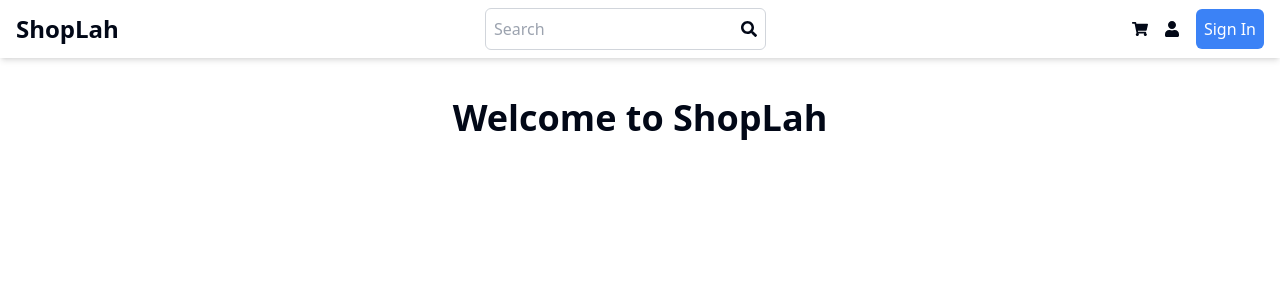
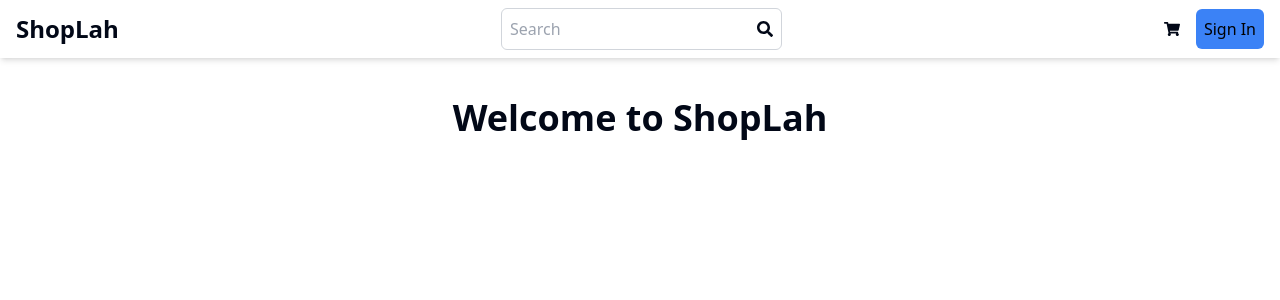
Before and after one commit to nickamirul/mern-shoplah, a React (Vite) app in the folder frontend/: page / in a window 1280 px wide. Shown: the top 300 px of the page. Built offline with nearby package versions, Linux system fonts and the light colour scheme; no server answers.

Commit message:
Change the avatar icon of the user

```diff
--- a/frontend/src/App.tsx
+++ b/frontend/src/App.tsx
@@ -5,6 +5,7 @@ import Profile from "@/pages/Profile"
 import SignIn from "@/pages/SignIn"
 import SignUp from "@/pages/SignUp"
 import StickyHeader from "./components/StickyHeader"
+import PrivateRoute from "./components/PrivateRoute"
 
 
 function App() {
@@ -13,7 +14,9 @@ function App() {
       <StickyHeader />
       <Routes>
         <Route path="/" element={<Home />} />
-        <Route path="/profile" element={<Profile />} />
+        <Route element={<PrivateRoute />}>
+          <Route path="/profile" element={<Profile />} />
+        </Route>
         <Route path="/signin" element={<SignIn />} />
         <Route path="/signup" element={<SignUp />} />
       </Routes>
--- /dev/null
+++ b/frontend/src/components/PrivateRoute.tsx
@@ -0,0 +1,9 @@
+import { Navigate, Outlet } from "react-router-dom";
+import { useSelector } from "react-redux";
+
+const PrivateRoute = () => {
+    const { currentUser } = useSelector((state: any) => state.user);
+    return currentUser ? <Outlet /> : <Navigate to="/signin" />;
+}
+
+export default PrivateRoute;
--- a/frontend/src/components/StickyHeader.tsx
+++ b/frontend/src/components/StickyHeader.tsx
@@ -1,8 +1,14 @@
 import { FaSearch, FaUser, FaShoppingCart } from 'react-icons/fa'
 import { Link, useNavigate } from 'react-router-dom'
+import { useSelector } from 'react-redux'
+// import { RootState } from '../redux/store'; // Assuming you have a RootState type
 
 const StickyHeader = () => {
+    const { currentUser } = useSelector((state: any) => state.user);
     const navigate = useNavigate()
+
+    console.log("Current User:", currentUser); // Debugging line to check the user object
+
     return (
         <div className="sticky top-0 z-50 bg-white shadow-md">
             <div className="container mx-auto px-4 py-2 flex justify-between items-center">
@@ -10,15 +16,32 @@ const StickyHeader = () => {
                     ShopLah
                 </Link>
                 <form className="flex items-center gap-4 border border-gray-300 rounded-md p-2">
-                    <input type="text" placeholder="Search"  className='outline-none'/>
+                    <input type="text" placeholder="Search" className='outline-none' />
                     <button type="submit" >
                         <FaSearch />
                     </button>
                 </form>
                 <div className="flex items-center gap-4">
                     <FaShoppingCart />
-                    <FaUser />
-                    <button onClick={() => navigate('/signin') } className='bg-blue-500 text-white p-2 rounded-md'>Sign In</button>
+
+                    <Link to="/profile">
+                        {currentUser ? (
+                            currentUser.avatar !== "https://cdn.pixabay.com/photo/2015/10/05/22/37/blank-profile-picture-973460_1280.png" ? (
+                                <img
+                                    src={currentUser.avatar}
+                                    alt="profile"
+                                    className="rounded-full h-7 w-7 object-cover"
+                                    onError={(e) => { e.currentTarget.src = "https://cdn.pixabay.com/photo/2015/10/05/22/37/blank-profile-picture-973460_1280.png"; }}
+                                />
+                            ) : (
+                                <FaUser  />
+                            )
+                        ) : (
+                            <button onClick={() => navigate('/signin')} className="bg-blue-500 text-white p-2 rounded-md">
+                                <p className="text-black hover:opacity-70">Sign In</p>
+                            </button>
+                        )}
+                    </Link>
                 </div>
             </div>
         </div>
```
